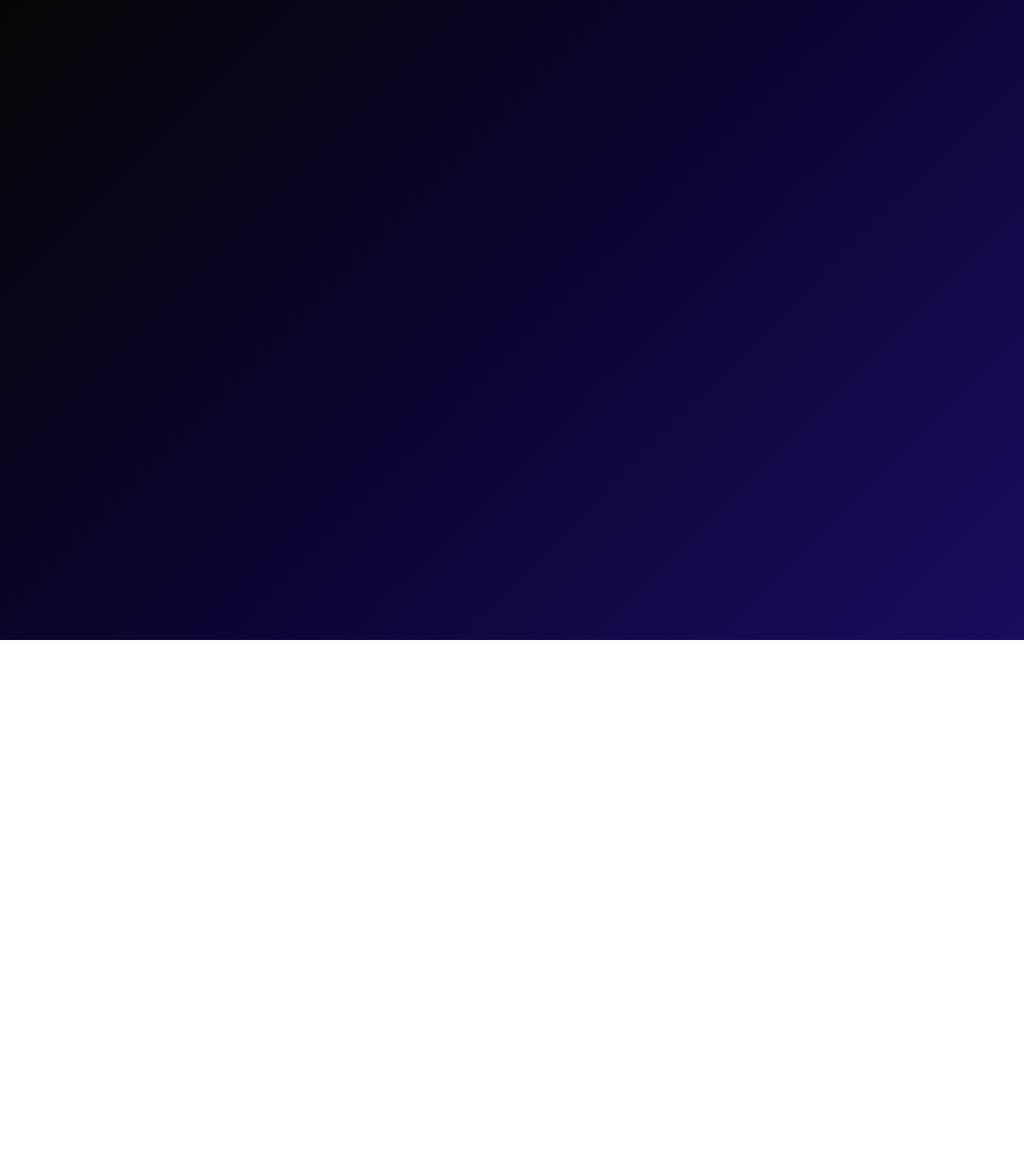
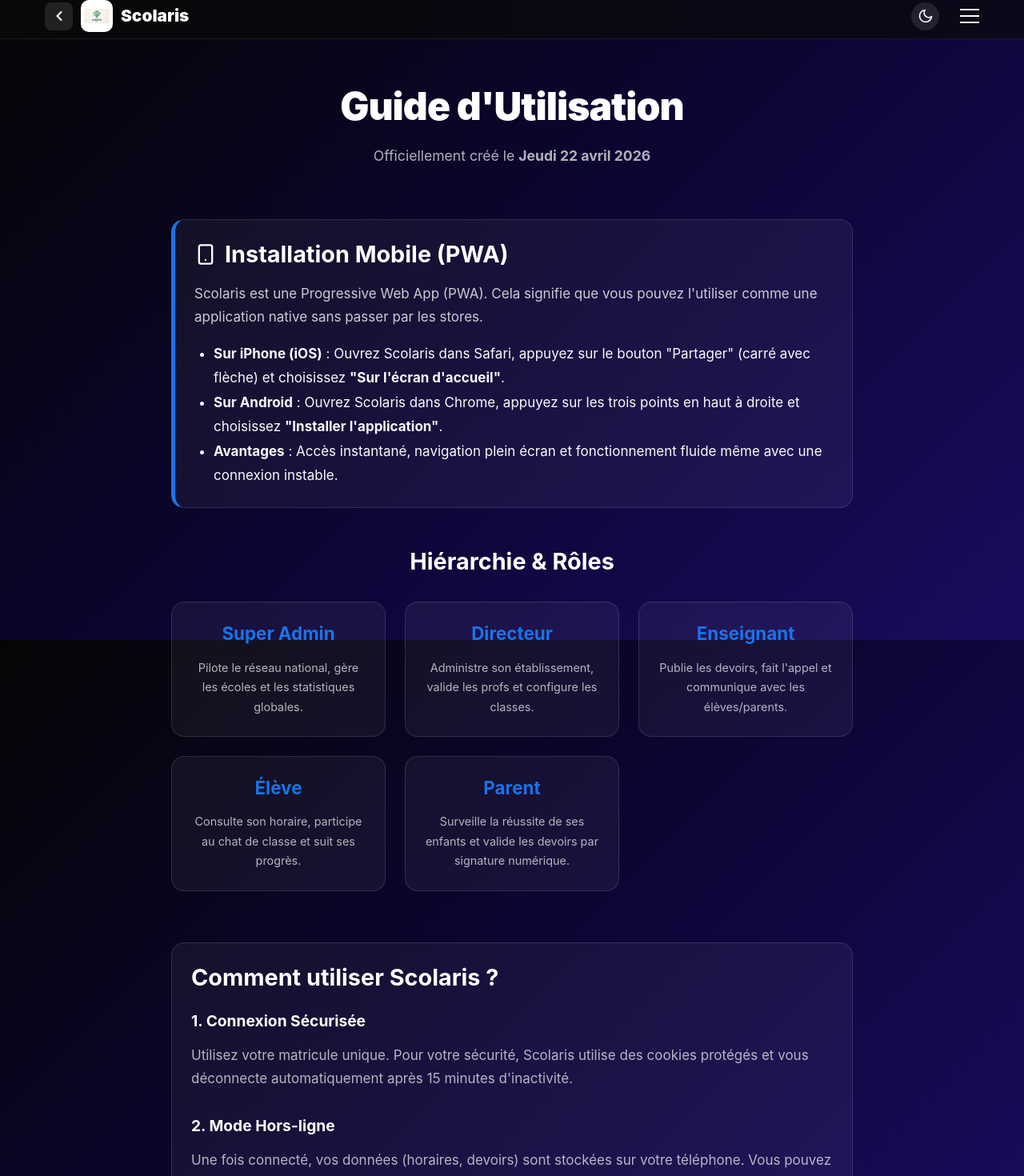
Before and after one commit to emch04/scolaris, a React (Vite) app in the folder frontend/: page /guide in a window 1280 px wide. Before the commit this address had no page. Shown: the top 1470 px of the page at 80% size. Before the commit the page ends 800 px from the top, so only its background shows below. Built offline with nearby package versions, Linux system fonts and the light colour scheme.

Commit message:
feat: ajout de la page Guide d'Utilisation et mise à jour de la documentation officielle

```diff
--- a/frontend/index.html
+++ b/frontend/index.html
@@ -2,7 +2,8 @@
 <html lang="fr">
   <head>
     <meta charset="UTF-8" />
-        <link rel="icon" type="image/x-icon" href="/favicon.ico" />
+            <link rel="icon" type="image/x-icon" href="/favicon.ico" />
+    <link rel="manifest" href="/manifest.json" />
     <!-- Configuration Viewport : viewport-fit=cover permet d'utiliser toute la surface de l'écran, même sous l'encoche/notch. user-scalable=no empêche les zooms involontaires. -->
     <meta name="viewport" content="width=device-width, initial-scale=1.0, viewport-fit=cover, user-scalable=no" />
     <title>Scolaris - Gestion Scolaire</title>
--- a/frontend/src/app/router.jsx
+++ b/frontend/src/app/router.jsx
@@ -29,6 +29,7 @@
 import TermsPage from "../pages/TermsPage";
 import SchoolRegistrationPage from "../pages/SchoolRegistrationPage";
 import AboutPage from "../pages/AboutPage";
+import GuidePage from "../pages/GuidePage";
 import ProtectedRoute from "../components/ProtectedRoute";
 
 function AppRouter() {
@@ -40,6 +41,7 @@
       <Route path="/login" element={<LoginPage />} />
       <Route path="/register-school" element={<SchoolRegistrationPage />} />
       <Route path="/a-propos" element={<AboutPage />} />
+      <Route path="/guide" element={<GuidePage />} />
       <Route path="/privacy" element={<PrivacyPage />} />
       <Route path="/terms" element={<TermsPage />} />
 
--- a/frontend/src/components/Footer.jsx
+++ b/frontend/src/components/Footer.jsx
@@ -75,10 +75,11 @@
         </div>
 
         {/* Colonne 2 : Liens Rapides */}
-        <div>
+                <div>
           <h4 style={{ marginBottom: "1.5rem", fontSize: "1.1rem", fontWeight: "700" }}>Navigation</h4>
           <ul style={{ listStyle: "none", padding: 0, display: "flex", flexDirection: "column", gap: "1rem" }}>
             <li><Link to="/" style={{ color: "white", opacity: 0.6, transition: "0.3s" }} onMouseOver={e => e.target.style.opacity = 1} onMouseOut={e => e.target.style.opacity = 0.6}>Accueil</Link></li>
+            <li><Link to="/guide" style={{ color: "white", opacity: 0.6, transition: "0.3s" }} onMouseOver={e => e.target.style.opacity = 1} onMouseOut={e => e.target.style.opacity = 0.6}>Guide d'utilisation</Link></li>
             <li><Link to="/register-school" style={{ color: "white", opacity: 0.6, transition: "0.3s" }} onMouseOver={e => e.target.style.opacity = 1} onMouseOut={e => e.target.style.opacity = 0.6}>Inscrire mon École</Link></li>
             <li><Link to="/devoirs" style={{ color: "white", opacity: 0.6, transition: "0.3s" }} onMouseOver={e => e.target.style.opacity = 1} onMouseOut={e => e.target.style.opacity = 0.6}>Espace Devoirs</Link></li>
             <li><Link to="/contact" style={{ color: "white", opacity: 0.6, transition: "0.3s" }} onMouseOver={e => e.target.style.opacity = 1} onMouseOut={e => e.target.style.opacity = 0.6}>Contact</Link></li>
@@ -119,7 +120,7 @@
         opacity: 0.4
       }}>
         <p>&copy; 2026 Scolaris - Système de Gestion Scolaire. Tous droits réservés.</p>
-        <div style={{ display: "flex", gap: "2rem" }}>
+                        <div style={{ display: "flex", gap: "2rem" }}>
           <Link to="/privacy" style={{ color: "white" }}>Confidentialité</Link>
           <Link to="/terms" style={{ color: "white" }}>Conditions d'utilisation</Link>
         </div>
--- a/frontend/src/components/Navbar.jsx
+++ b/frontend/src/components/Navbar.jsx
@@ -55,7 +55,7 @@
 
           {/* Badge utilisateur et Déconnexion rapide */}
           {isAuthenticated && (
-            <button className="user-badge hide-on-mobile" onClick={handleLogout} style={{ fontSize: "0.8rem", padding: "6px 12px", background: "rgba(255,255,255,0.1)", borderRadius: "50px", display: "flex", alignItems: "center", gap: "8px", border: "1px solid rgba(255,255,255,0.1)", color: "white", cursor: "pointer" }}>
+            <button className="user-badge hide-on-mobile" onClick={handleLogout} style={{ fontSize: "0.8rem", padding: "6px 12px", background: "rgba(255,255,255,0.1)", borderRadius: "50px", alignItems: "center", gap: "8px", border: "1px solid rgba(255,255,255,0.1)", color: "white", cursor: "pointer" }}>
               <div style={{ width: "8px", height: "8px", background: "#34A853", borderRadius: "50%" }}></div>
               <span style={{ fontWeight: "600" }}>{user?.fullName ? user.fullName.split(' ')[0] : "Utilisateur"}</span>
               <svg width="14" height="14" viewBox="0 0 24 24" fill="none" stroke="currentColor" strokeWidth="2" strokeLinecap="round" strokeLinejoin="round"><path d="M9 21H5a2 2 0 0 1-2-2V5a2 2 0 0 1 2-2h4"></path><polyline points="16 17 21 12 16 7"></polyline><line x1="21" y1="12" x2="9" y2="12"></line></svg>
--- /dev/null
+++ b/frontend/src/pages/GuidePage.jsx
@@ -0,0 +1,81 @@
+/**
+ * @file GuidePage.jsx
+ * @description Page de guide d'utilisation complète pour Scolaris.
+ * Détaille l'installation PWA, l'utilisation par rôle et la hiérarchie du système.
+ */
+
+import Navbar from "../components/Navbar";
+import Footer from "../components/Footer";
+
+function GuidePage() {
+  return (
+    <>
+      <Navbar />
+      <div className="container" style={{ maxWidth: "900px", paddingBottom: "5rem" }}>
+        <header style={{ textAlign: "center", marginBottom: "4rem" }}>
+          <h1 style={{ fontSize: "3rem", fontWeight: "900", marginBottom: "1rem" }}>Guide d'Utilisation</h1>
+          <p style={{ opacity: 0.7, fontSize: "1.1rem" }}>
+            Officiellement créé le <strong>Jeudi 22 avril 2026</strong>
+          </p>
+        </header>
+
+        {/* Section PWA */}
+        <section className="card" style={{ marginBottom: "3rem", borderLeft: "5px solid var(--primary)" }}>
+          <h2 style={{ display: "flex", alignItems: "center", gap: "10px" }}>
+            <svg width="28" height="28" viewBox="0 0 24 24" fill="none" stroke="currentColor" strokeWidth="2" strokeLinecap="round" strokeLinejoin="round"><rect x="5" y="2" width="14" height="20" rx="2" ry="2"></rect><line x1="12" y1="18" x2="12.01" y2="18"></line></svg>
+            Installation Mobile (PWA)
+          </h2>
+          <p style={{ marginTop: "1rem", opacity: 0.8 }}>
+            Scolaris est une Progressive Web App (PWA). Cela signifie que vous pouvez l'utiliser comme une application native sans passer par les stores.
+          </p>
+          <ul style={{ marginTop: "1rem", paddingLeft: "1.5rem", lineHeight: "1.8" }}>
+            <li><strong>Sur iPhone (iOS)</strong> : Ouvrez Scolaris dans Safari, appuyez sur le bouton "Partager" (carré avec flèche) et choisissez <strong>"Sur l'écran d'accueil"</strong>.</li>
+            <li><strong>Sur Android</strong> : Ouvrez Scolaris dans Chrome, appuyez sur les trois points en haut à droite et choisissez <strong>"Installer l'application"</strong>.</li>
+            <li><strong>Avantages</strong> : Accès instantané, navigation plein écran et fonctionnement fluide même avec une connexion instable.</li>
+          </ul>
+        </section>
+
+        {/* Section Hiérarchie */}
+        <section style={{ marginBottom: "4rem" }}>
+          <h2 style={{ marginBottom: "2rem", textAlign: "center" }}>Hiérarchie & Rôles</h2>
+          <div className="grid" style={{ gridTemplateColumns: "repeat(auto-fit, minmax(250px, 1fr))" }}>
+            {[
+              { role: "Super Admin", desc: "Pilote le réseau national, gère les écoles et les statistiques globales." },
+              { role: "Directeur", desc: "Administre son établissement, valide les profs et configure les classes." },
+              { role: "Enseignant", desc: "Publie les devoirs, fait l'appel et communique avec les élèves/parents." },
+              { role: "Élève", desc: "Consulte son horaire, participe au chat de classe et suit ses progrès." },
+              { role: "Parent", desc: "Surveille la réussite de ses enfants et valide les devoirs par signature numérique." }
+            ].map((r, i) => (
+              <div key={i} className="card" style={{ textAlign: "center" }}>
+                <h3 style={{ color: "var(--primary)" }}>{r.role}</h3>
+                <p style={{ fontSize: "0.9rem", opacity: 0.7 }}>{r.desc}</p>
+              </div>
+            ))}
+          </div>
+        </section>
+
+        {/* Section Fonctionnement */}
+        <section className="card">
+          <h2 style={{ marginBottom: "1.5rem" }}>Comment utiliser Scolaris ?</h2>
+          <div style={{ display: "flex", flexDirection: "column", gap: "2rem" }}>
+            <div>
+              <h3 style={{ fontSize: "1.2rem" }}>1. Connexion Sécurisée</h3>
+              <p style={{ opacity: 0.7 }}>Utilisez votre matricule unique. Pour votre sécurité, Scolaris utilise des cookies protégés et vous déconnecte automatiquement après 15 minutes d'inactivité.</p>
+            </div>
+            <div>
+              <h3 style={{ fontSize: "1.2rem" }}>2. Mode Hors-ligne</h3>
+              <p style={{ opacity: 0.7 }}>Une fois connecté, vos données (horaires, devoirs) sont stockées sur votre téléphone. Vous pouvez les consulter dans le bus ou dans des zones sans réseau.</p>
+            </div>
+            <div>
+              <h3 style={{ fontSize: "1.2rem" }}>3. Messagerie & Chat</h3>
+              <p style={{ opacity: 0.7 }}>Restez en contact permanent. Les élèves travaillent ensemble dans le chat de classe, tandis que les parents parlent directement aux professeurs.</p>
+            </div>
+          </div>
+        </section>
+      </div>
+      <Footer />
+    </>
+  );
+}
+
+export default GuidePage;
--- a/frontend/src/styles/globals.css
+++ b/frontend/src/styles/globals.css
@@ -1,42 +1,26 @@
 /**
  * @file globals.css
  * @description Styles globaux de l'application Scolaris.
- * Ce fichier définit la charte graphique, les variables de thème, et assure
- * la stabilité de l'interface sur les appareils mobiles (PWA).
- *
- * Choix techniques pour la stabilité mobile :
- * - Utilisation de '100dvh' pour éviter les sauts de mise en page dus aux barres d'adresse mobiles.
- * - 'overscroll-behavior: none' pour empêcher le pull-to-refresh accidentel sur PWA.
- * - 'user-select: none' (si pertinent) ou '-webkit-tap-highlight-color' pour une sensation native.
- * - Flexbox/Grid fluides pour s'adapter à toutes les tailles d'écran (iPhone SE à tablettes).
  */
 
 /* ========== 1. VARIABLES & THÈMES ========== */
 :root {
-  /* Couleurs principales */
   --primary: #1a73e8;
   --primary-dark: #1557b0;
   --white: #ffffff;
-
-  /* Thème Sombre (Défaut) */
   --bg-gradient: linear-gradient(135deg, #050505 0%, #0c0533 50%, #1a0b5e 100%);
   --card-bg: rgba(255, 255, 255, 0.05);
   --card-border: rgba(255, 255, 255, 0.12);
   --text-color: #f8f9fa;
   --text-muted: #adb5bd;
-
-  /* Typographie */
   --input-bg: #ffffff;
   --input-text: #1a1a1a;
   --font-family: 'Inter', -apple-system, BlinkMacSystemFont, "Segoe UI", Roboto, Helvetica, Arial, sans-serif;
-
-  /* Structure et Effets */
   --border-radius: 16px;
   --box-shadow: 0 10px 40px 0 rgba(0, 0, 0, 0.5);
   --transition: all 0.25s cubic-bezier(0.4, 0, 0.2, 1);
 }
 
-/* Thème Sombre (Activé via la classe .dark-mode sur le body) */
 body.dark-mode {
   --bg-gradient: linear-gradient(135deg, #020202 0%, #05021a 50%, #0a042e 100%);
   --card-bg: rgba(0, 0, 0, 0.3);
@@ -45,7 +29,7 @@
 }
 
 /* ========== 2. RESET & STYLES DE BASE (OPTIMISATION MOBILE) ========== */
-* {
+*, *::before, *::after {
   box-sizing: border-box;
   margin: 0;
   padding: 0;
@@ -56,35 +40,45 @@
   color: inherit;
 }
 
-html, body {
+html {
   margin: 0;
   padding: 0;
   height: 100%;
-  /* 100dvh (Dynamic Viewport Height) : S'adapte dynamiquement à la hauteur réelle disponible,
-     prenant en compte les barres de navigation du navigateur mobile. */
   min-height: 100dvh;
   background: var(--bg-gradient);
   background-attachment: fixed;
-  /* Désactive le comportement de rebond et le pull-to-refresh pour une sensation d'application native */
   overscroll-behavior: none;
+  overflow-x: hidden;
 }
 
 body {
+  margin: 0;
+  padding: 0;
   font-family: var(--font-family);
-  font-size: 17px; /* Taille de base légèrement plus grande pour la lisibilité sur mobile */
+  font-size: 17px;
   line-height: 1.7;
   color: var(--text-color);
-  background: var(--bg-gradient);
-  background-attachment: fixed;
-  overflow-x: hidden; /* Sécurité contre les débordements horizontaux */
-  /* Supprime le halo gris au clic sur les éléments interactifs sous iOS/Android */
+  background: none;
+  overflow-x: hidden;
+  width: 100%;
   -webkit-tap-highlight-color: transparent;
   -webkit-font-smoothing: antialiased;
   -moz-osx-font-smoothing: grayscale;
+  position: relative;
 }
 
+body::before {
+  content: "";
+  position: fixed;
+  top: 0;
+  left: 0;
+  width: 100%;
+  height: 100%;
+  background: var(--bg-gradient);
+  z-index: -1;
+  pointer-events: none;
+}
 
-/* Typographie des titres */
 h1, h2, h3, h4, h5, h6 {
   color: #ffffff;
   line-height: 1.3;
@@ -96,43 +90,55 @@
 h2 { font-size: 1.8rem; }
 h3 { font-size: 1.4rem; }
 
-/* Conteneur principal React */
 #root {
   min-height: 100dvh;
   display: flex;
   flex-direction: column;
+  background: transparent;
+  width: 100%;
+  overflow-x: hidden;
+  padding-top: 70px;
 }
 
 /* ========== 3. LAYOUT (MISE EN PAGE) ========== */
 .container {
   width: 100%;
-  max-width: 100vw; /* Force la largeur à ne jamais dépasser l'écran */
+  max-width: 1200px;
   margin: 0 auto;
-  padding: 2rem 1rem; /* Padding réduit pour gagner de l'espace sur mobile */
+  padding: 2rem 1.5rem;
   box-sizing: border-box;
 }
 
-/* Optimisation spécifique pour les très petits écrans */
+.container-fluid {
+  width: 100%;
+  margin: 0;
+  padding: 2rem 1.5rem;
+  box-sizing: border-box;
+}
+
 @media (max-width: 480px) {
-  .container {
-    padding: 1.5rem 0.75rem;
+  .container, .container-fluid {
+    padding: 1.5rem 1rem;
   }
-
   .grid {
-    grid-template-columns: 1fr; /* Une seule colonne sur petit mobile pour éviter le débordement */
-    gap: 1rem;
+    grid-template-columns: 1fr;
+    gap: 1.5rem;
+    margin-left: 0;
+    margin-right: 0;
   }
 }
 
 /* ========== 4. NAVIGATION (NAVBAR) ========== */
 .navbar {
-  padding: 0.5rem 0;
+  padding: env(safe-area-inset-top) 0 0.5rem 0;
   background: rgba(10, 10, 10, 0.7);
   -webkit-backdrop-filter: blur(20px);
-  backdrop-filter: blur(20px); /* Effet flou derrière la barre */
+  backdrop-filter: blur(20px);
   border-bottom: 1px solid rgba(255, 255, 255, 0.08);
-  position: sticky;
+  position: fixed;
   top: 0;
+  left: 0;
+  width: 100%;
   z-index: 1000;
 }
 
@@ -140,13 +146,13 @@
   display: flex;
   justify-content: space-between;
   align-items: center;
-  padding: 0 1.5rem;
+  padding: 0 1rem;
 }
 
 .navbar-right {
   display: flex;
   align-items: center;
-  gap: 1.5rem;
+  gap: 0.8rem;
 }
 
 .brand {
@@ -154,30 +160,31 @@
   font-weight: 800;
   color: white;
   z-index: 1100;
+  white-space: nowrap;
 }
 
-/* Badge utilisateur connecté */
 .user-badge {
-  font-size: 0.9rem;
+  display: flex;
+  align-items: center;
+  gap: 8px;
+  font-size: 0.85rem;
   font-weight: 600;
   color: rgba(255, 255, 255, 0.9);
   background: rgba(255, 255, 255, 0.1);
-  padding: 0.5rem 1rem;
+  padding: 0.4rem 0.8rem;
   border-radius: 50px;
   border: 1px solid rgba(255, 255, 255, 0.1);
 }
 
-/* Menu Burger (Mobile & Permanent Desktop) */
 .navbar-toggle {
   display: block;
   background: none;
   border: none;
   cursor: pointer;
-  padding: 10px;
+  padding: 8px;
   z-index: 1100;
 }
 
-/* Lignes de l'icône burger */
 .navbar-toggle .icon {
   display: block;
   width: 24px;
@@ -201,32 +208,34 @@
 .navbar-toggle .icon::before { top: -8px; }
 .navbar-toggle .icon::after { bottom: -8px; }
 
-/* Animation du burger en 'X' quand ouvert */
 .navbar-toggle .icon.open { background: transparent; }
 .navbar-toggle .icon.open::before { top: 0; transform: rotate(45deg); }
 .navbar-toggle .icon.open::after { bottom: 0; transform: rotate(-45deg); }
 
-/* Sidebar latérale (Menu de navigation) */
 .nav-links {
   position: fixed;
   top: 0;
-  right: -100%; /* Caché par défaut */
-  width: 320px;
-  height: 100vh;
+  right: -100%;
+  width: 85%;
+  max-width: 320px;
+  height: 100dvh;
   background: rgba(8, 8, 8, 0.98);
   -webkit-backdrop-filter: blur(20px);
   backdrop-filter: blur(25px);
   display: flex;
   flex-direction: column;
-  padding: 100px 1.5rem 2rem;
+  padding: calc(80px + env(safe-area-inset-top)) 1.2rem 2rem;
   transition: 0.5s cubic-bezier(0.4, 0, 0.2, 1);
   z-index: 1050;
   box-shadow: -10px 0 40px rgba(0,0,0,0.8);
 }
 
-.nav-links.active {
-  right: 0; /* Affiché */
+@media (max-width: 768px) {
+  .brand { font-size: 1.2rem; }
+  .user-badge { display: none !important; }
 }
+
+.nav-links.active { right: 0; }
 
 .nav-links a {
   color: white;
@@ -242,7 +251,6 @@
   padding-left: 1.5rem;
 }
 
-/* Couche sombre en arrière-plan quand le menu est ouvert */
 .menu-overlay {
   position: fixed;
   top: 0;
--- a/frontend/vite.config.js
+++ b/frontend/vite.config.js
@@ -16,7 +16,7 @@
 
     // Configuration de la PWA pour une installation facile sur mobile
     VitePWA({
-      registerType: 'autoUpdate',
+      registerType: 'prompt', // Changé à prompt pour mieux gérer les mises à jour critiques
       injectRegister: 'auto',
       workbox: {
         // Mise en cache exhaustive des ressources statiques
```
Also changed, not shown: 3 other files (tests, documents, lock files or other folders).
